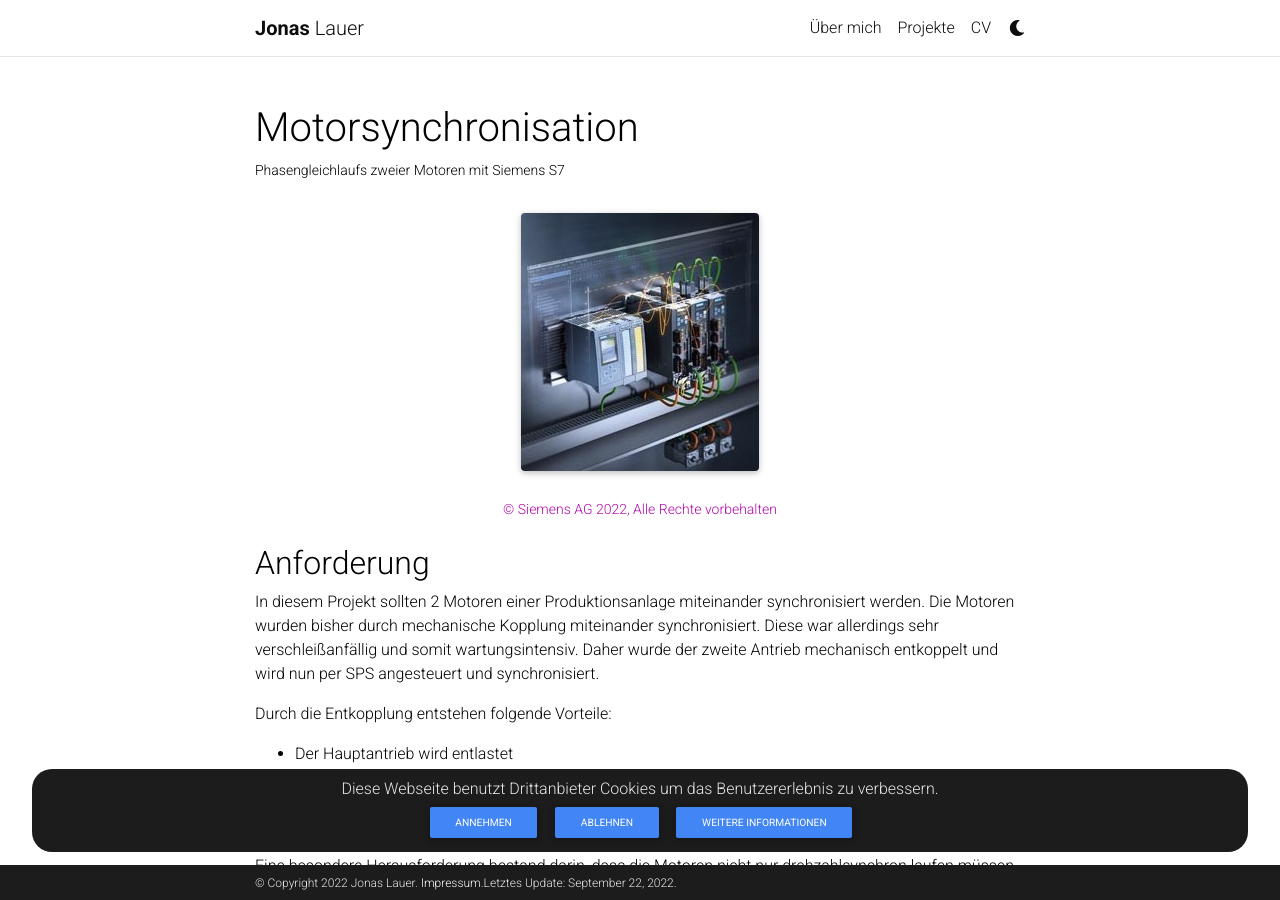
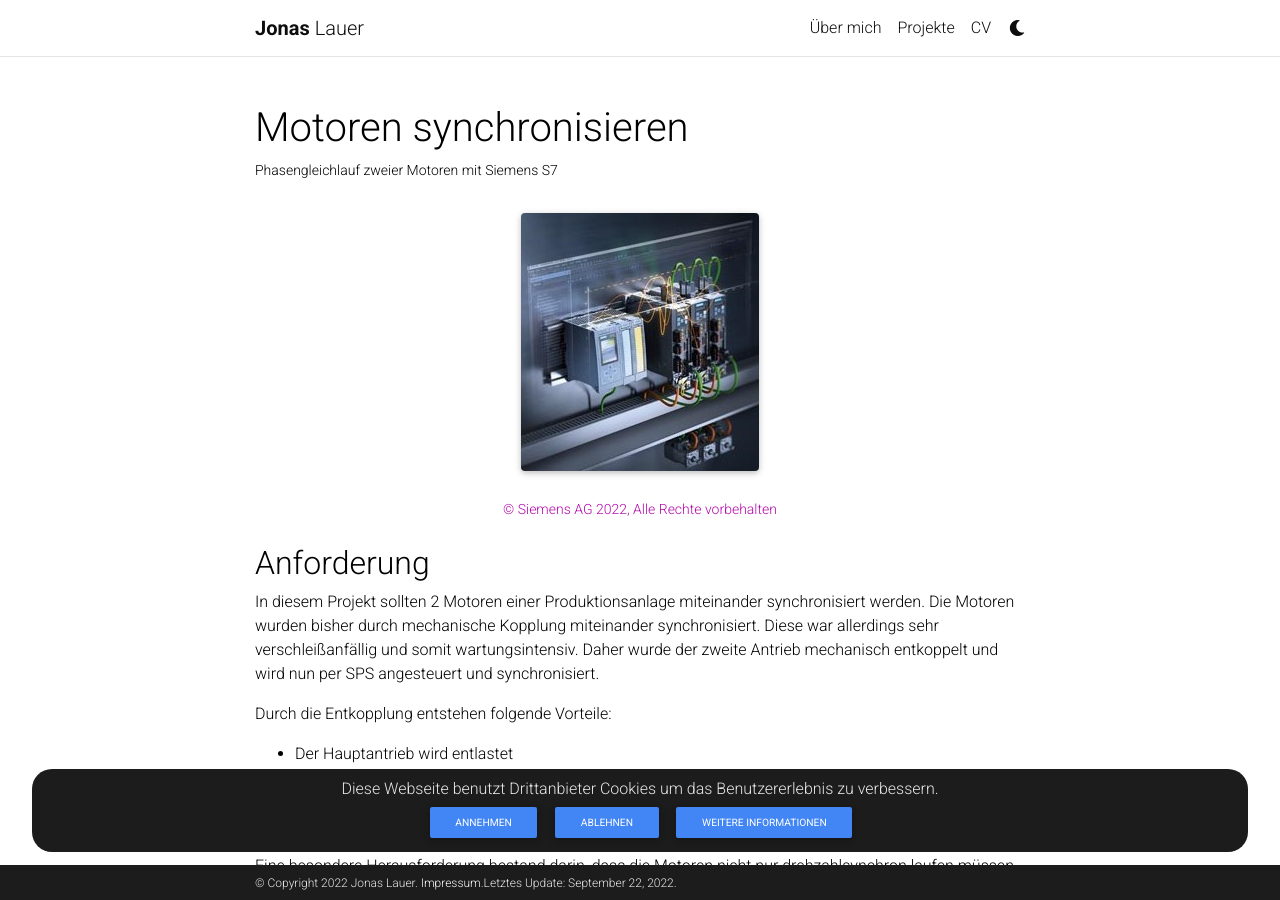
Before and after one commit to jnslr/jnslr.github.io, a Jekyll site: the page built from _projects/Motorsynchronisation.md, in a window 1280 px wide and 900 px high. Built offline with Jekyll 4.4.1, drawn with Linux system fonts in a browser that asks for light colours; comment, search, counter and statistics services are not loaded; a style sheet for code colours, icons or effects is not loaded.

Commit message:
Rename MotorSync

```diff
--- a/_projects/Motorsynchronisation.md
+++ b/_projects/Motorsynchronisation.md
@@ -1,7 +1,7 @@
 ---
 layout: page
-title: Motorsynchronisation
-description: Phasengleichlaufs zweier Motoren mit Siemens S7
+title: Motoren synchronisieren
+description: Phasengleichlauf zweier Motoren mit Siemens S7
 img: assets/img/projects/motorsync/P_ST70_XX_07579J.jpg
 importance: 1
 category: freiberufliche Tätigkeit
```
